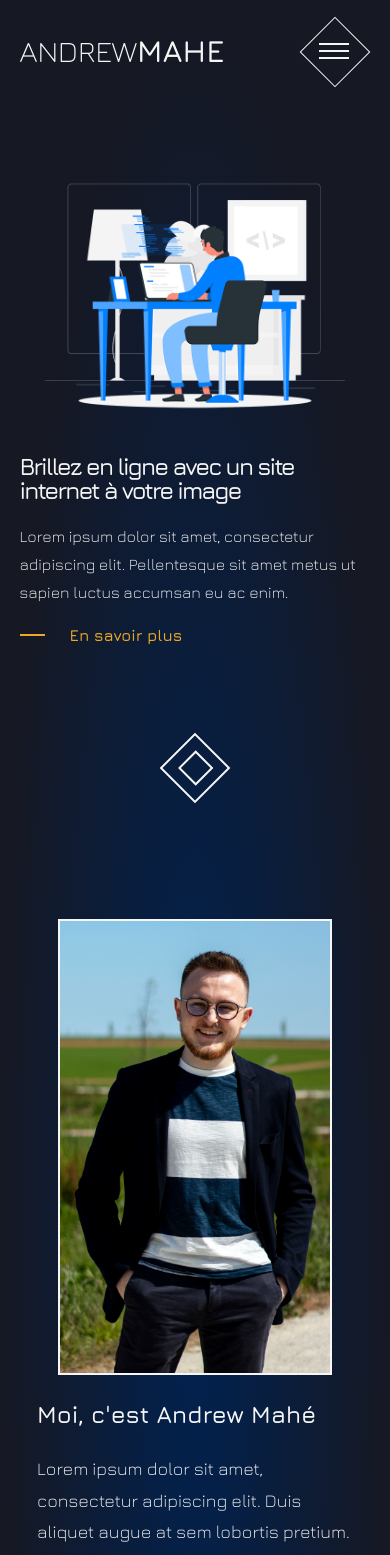
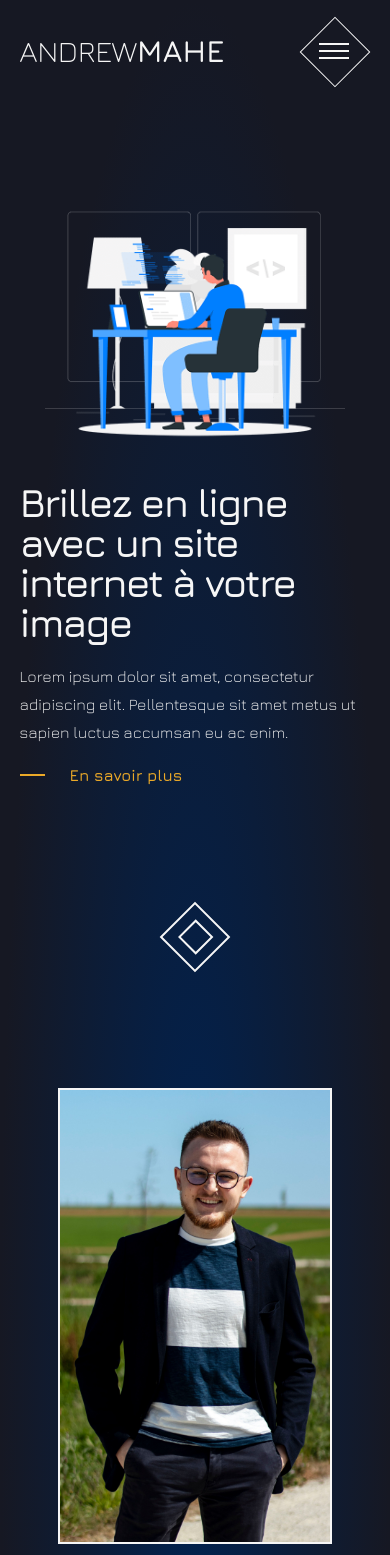
Before and after one commit to roxasenjoy/2023-Portfolio, a Vue app: page / in a window 390 px wide. Shown: the top 1555 px of the page. Built offline with nearby package versions, Linux system fonts and the light colour scheme.

Commit message:
feat(personnal): Responsive

```diff
--- a/src/components/PersonnalInformation.vue
+++ b/src/components/PersonnalInformation.vue
@@ -161,7 +161,7 @@
     }
 
     h2{
-        font-size: 1.5em;
+        font-size: 2.5em;
     }
 
 
--- a/src/components/Presentation.vue
+++ b/src/components/Presentation.vue
@@ -111,11 +111,11 @@
 /** Tablette **/
 @media screen and (max-width: 768px)  {
     section .left h1{
-        font-size: 1.5em;
+        font-size: 2.5em;
     }
 
     section{
-        height: 70vh;
+        height: 90vh;
     }
 
     section .left p,
```
